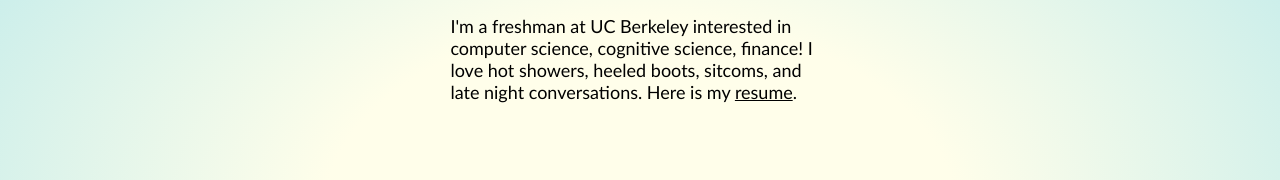
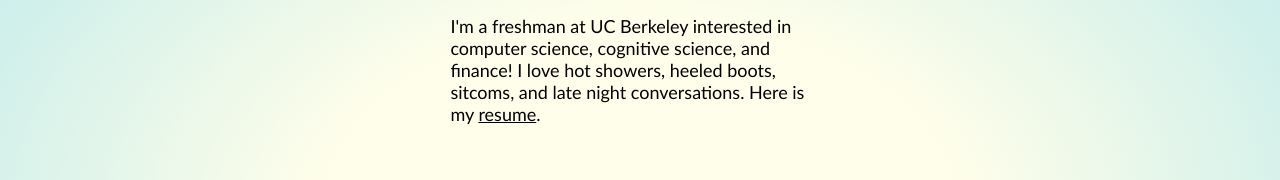
Before and after one commit to sophie200/sophie200-sophie200.github.io, a plain HTML site: page index.html in a window 1280 px wide. Shown: the part 183-363 px from the top of the page. Drawn offline with Linux system fonts and the light colour scheme.

Commit message:
fix typo

```diff
--- a/index.html
+++ b/index.html
@@ -18,7 +18,7 @@
                         <a href="https://github.com/sophie200/"><li><i class = "fab fa-github"></i></li></a>
                     </ul>
                 </div>
-                <p>I'm a freshman at UC Berkeley interested in computer science, cognitive science, finance! I love hot showers, heeled boots, sitcoms, and late night conversations. Here is my <a href="resume.pdf">resume</a>.</p>
+                <p>I'm a freshman at UC Berkeley interested in computer science, cognitive science, and finance! I love hot showers, heeled boots, sitcoms, and late night conversations. Here is my <a href="resume.pdf">resume</a>.</p>
                 <br>
                 <br>
                 <p>Below are some of my favorite sitcom quotes :)</p>
```
